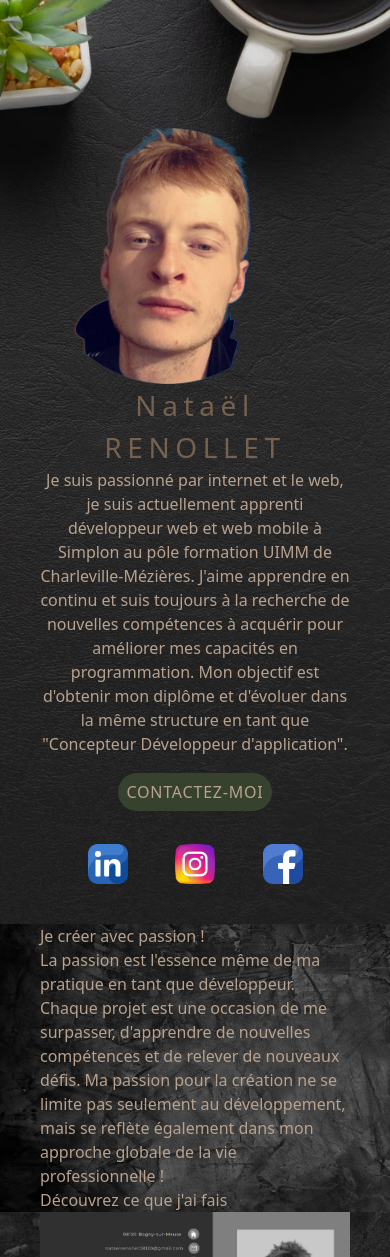
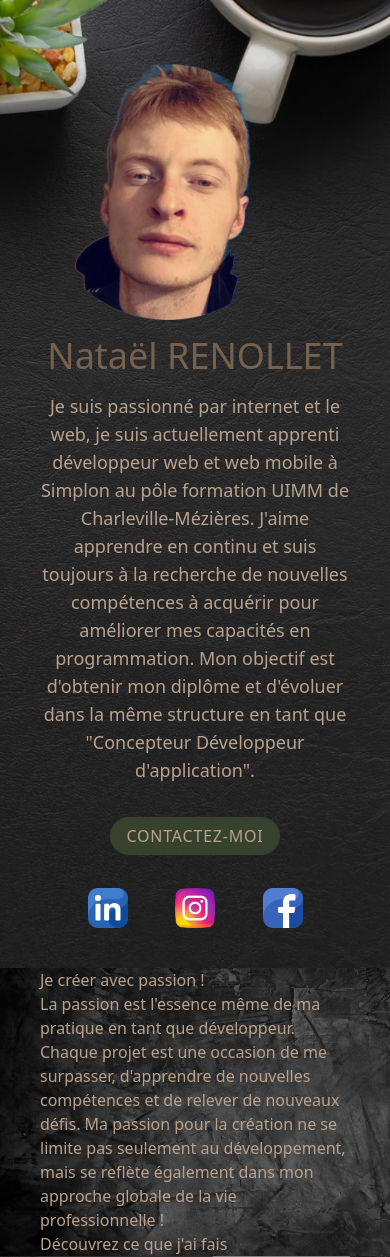
Before and after one commit to body08120/portfolio-v1, a PHP site: page / in a window 390 px wide. Shown: the top 1257 px of the page. Run offline with PHP 8.4, Linux system fonts and the light colour scheme; some libraries are stand-ins or nearby versions.

Commit message:
header pratiquement terminée, manque quelque détails sur le responsive :)

```diff
--- a/index.php
+++ b/index.php
@@ -15,8 +15,8 @@
       theme: {
         extend: {
           colors: {
-            "primary": "#b8a28e",
-            "secondary": "#ffffff",
+            "text-color": "#B8A28E",
+            "title-color": "#76614F",
             "default": "#36422E"
           }
         }
@@ -57,36 +57,39 @@
         -moz-background-size: cover;
         -o-background-size: cover; */
       }
-
-      .h1-style{
-        color: #76614F;
-        font-size: 28px;
-        letter-spacing: 0.2em;
-        font-weight: 300;
-      }
     }
   </style>
 
 </head>
 
 <body>
-  <main class="text-primary">
+  <main class="text-text-color">
     <!--HEADER SECTION-->
-    <header class="bg-header px-10 pt-32
-                   sm:pt-52
-                   xl:pt-64">
+    <header class="bg-header px-10 pt-16
+                   sm:pt-32
+                   lg:pt-24
+                   xl:pt-40">
 
       <div class="flex
                   max-sm:flex-col-reverse
-                  lg:justify-around">
+                  lg:justify-between
+                  xl:justify-around">
 
         <div class="max-sm:text-center
                     md:text-justify md:w-2/3
-                    lg:w-3/5
+                    lg:w-3/4
                     xl:w-2/5">
 
-          <h1 class="h1-style">Nataël RENOLLET</h1>
-          <p>
+          <h1 class="my-4 font-thin text-title-color text-4xl
+                     sm:text-5xl
+                     lg:my-8 lg:text-6xl
+                     xl:my-12
+                     2xl:text-7xl">Nataël RENOLLET</h1>
+
+          <p class="my-4 text-lg
+                    sm:text-xl
+                    lg:my-8 lg:text-1xl
+                    xl:my-12">
             Je suis passionné par internet et le web, je suis actuellement
             apprenti développeur web et web mobile à Simplon au pôle formation
             UIMM de Charleville-Mézières. J'aime apprendre en continu et suis
@@ -96,7 +99,8 @@
             "Concepteur Développeur d'application".
           </p>
           <br>
-          <a href="#contact" class="bg-default p-2 rounded-full uppercase tracking-wider hover:font-semibold">Contactez-moi</a>
+          <a href="#contact"
+            class="bg-default py-2 px-4 rounded-full uppercase tracking-wider hover:font-semibold">Contactez-moi</a>
         </div>
         <div>
           <img src="assets/img/profil.png" alt="Photo de profil" class="max-h-64
```
